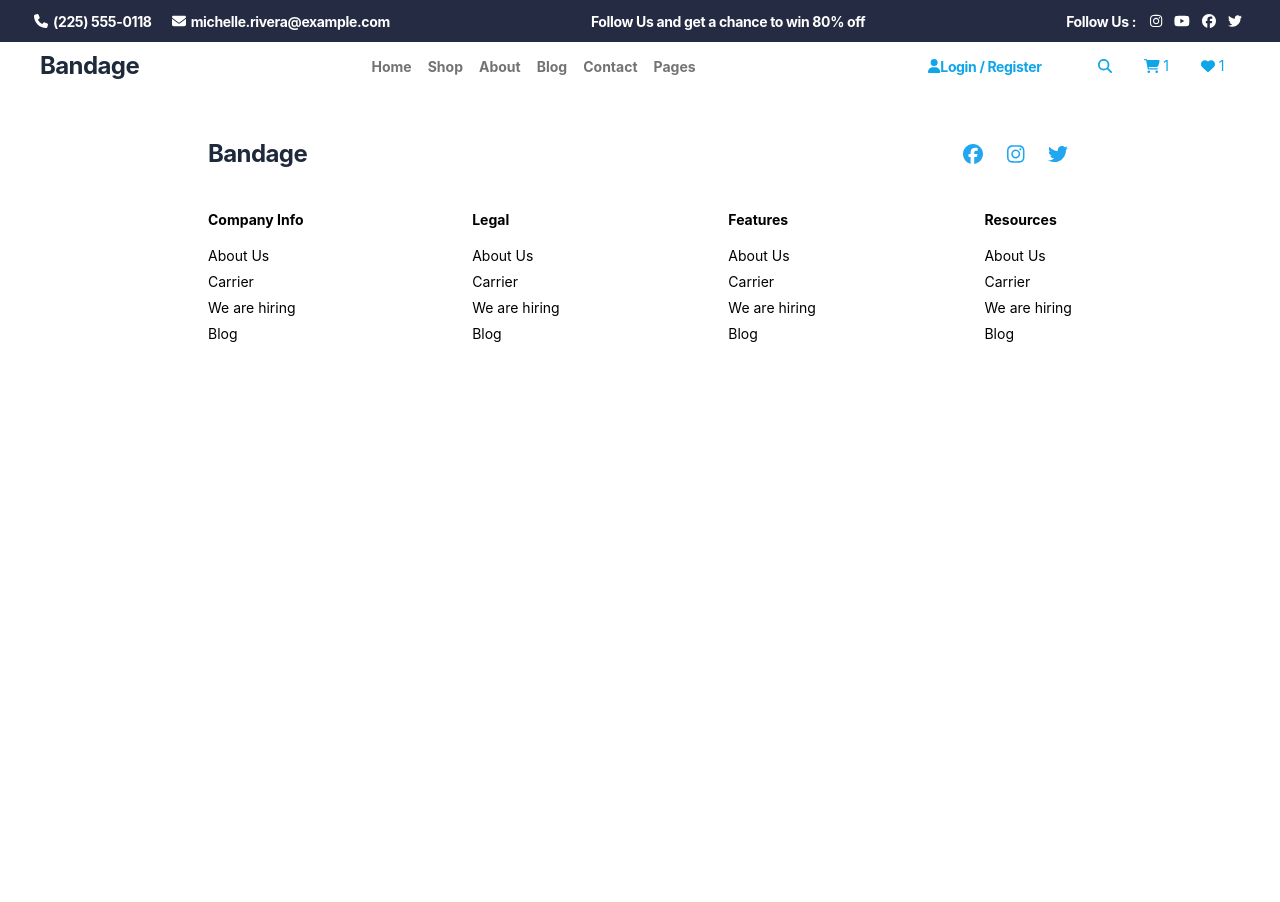
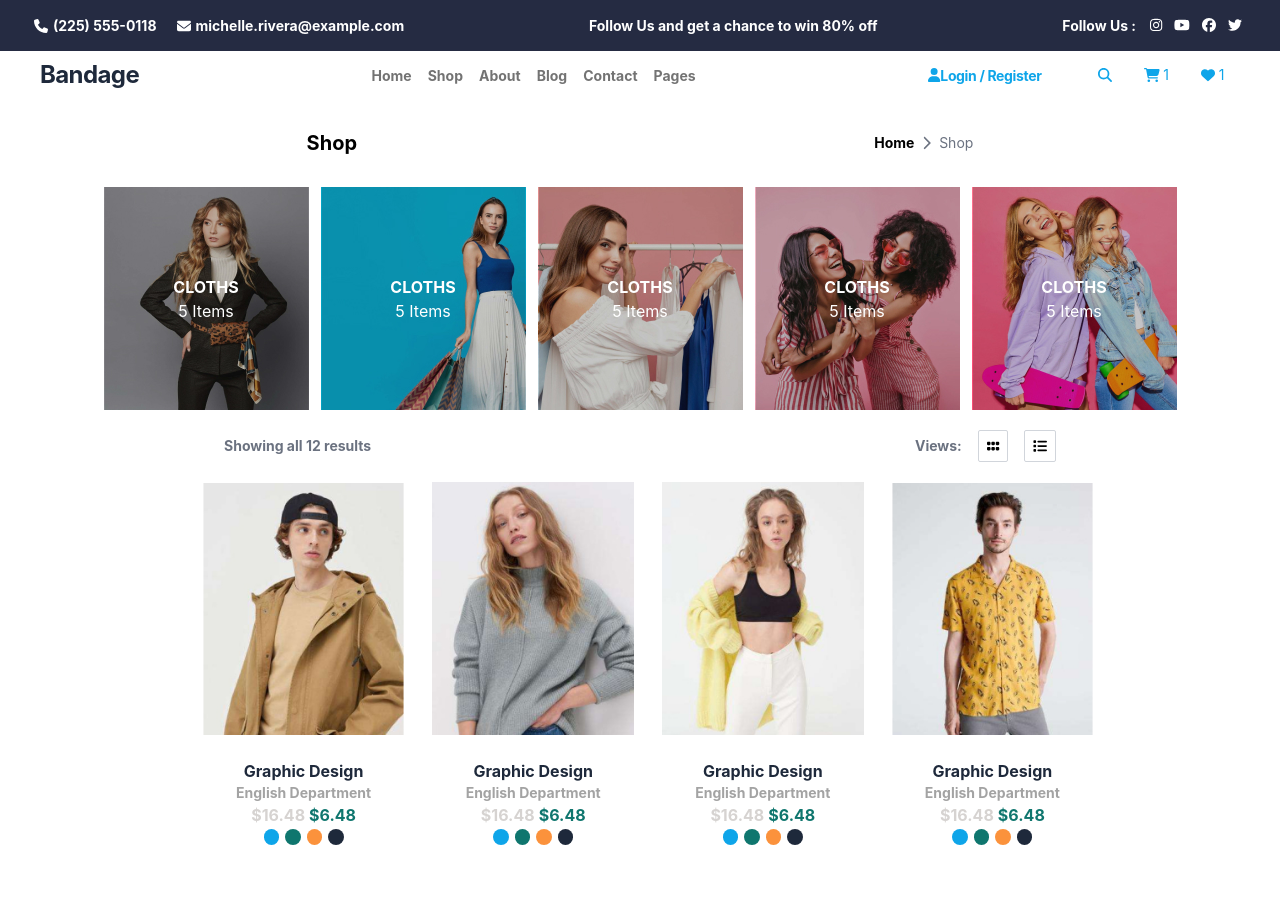
Before and after one commit to hazaldogan/E-commerceWebsites, a React (Create React App) app in the folder e-commerce/: page /product-list in a window 1280 px wide. Shown: the top 902 px of the page. Before the commit the page ends 800 px from the top, so only its background shows below. Built offline with nearby package versions, Linux system fonts and the light colour scheme.

Commit message:
refactor

```diff
--- a/e-commerce/src/assets/imageData.js
+++ b/e-commerce/src/assets/imageData.js
@@ -17,6 +17,29 @@ import wintercouple from "./asian-woman-man-with-winter-clothes1.jpg";
 import featured1 from "./featured/featured1.jpg";
 import featured2 from "./featured/featured2.jpg";
 import featured3 from "./featured/featured3.jpg";
+import productcat1 from "./productscategory/productcat1.jpg";
+import productcat2 from "./productscategory/productcat2.jpg";
+import productcat3 from "./productscategory/productcat3.jpg";
+import productcat4 from "./productscategory/productcat4.jpg";
+import productcat5 from "./productscategory/productcat5.jpg";
+import productList1 from "./productlist/product1.jpg";
+import productList2 from "./productlist/product2.jpg";
+import productList3 from "./productlist/product3.jpg";
+import productList4 from "./productlist/product4.jpg";
+import productList5 from "./productlist/product5.jpg";
+import productList6 from "./productlist/product6.jpg";
+import productList7 from "./productlist/product7.jpg";
+import productList8 from "./productlist/product8.jpg";
+import productList9 from "./productlist/product9.jpg";
+import productList10 from "./productlist/product10.jpg";
+import productList11 from "./productlist/product11.jpg";
+import productList12 from "./productlist/product12.jpg";
+import logo1 from "./logos/logo1.jpg";
+import logo2 from "./logos/logo2.jpg";
+import logo3 from "./logos/logo3.jpg";
+import logo4 from "./logos/logo4.jpg";
+import logo5 from "./logos/logo5.jpg";
+import logo6 from "./logos/logo6.jpg";
 
 export const imageData = {
   slider: [slider1, slider2],
@@ -34,4 +57,26 @@ export const imageData = {
   sliderproduct: [sliderproduct],
   wintercouple,
   featured: [featured1, featured2, featured3],
+  productcategories: [
+    productcat1,
+    productcat2,
+    productcat3,
+    productcat4,
+    productcat5,
+  ],
+  productListDetail: [
+    productList1,
+    productList2,
+    productList3,
+    productList4,
+    productList5,
+    productList6,
+    productList7,
+    productList8,
+    productList9,
+    productList10,
+    productList11,
+    productList12,
+  ],
+  logos: [logo1, logo2, logo3, logo4, logo5, logo6],
 };
--- /dev/null
+++ b/e-commerce/src/components/shop/Pagination.js
@@ -0,0 +1 @@
+export default function Pagination() {}
--- a/e-commerce/src/data.js
+++ b/e-commerce/src/data.js
@@ -179,4 +179,195 @@ export const data = {
       image: imageData.featured[2],
     },
   ],
+  productcategories: [
+    {
+      title: "CLOTHS",
+      items: "5 Items",
+      image: imageData.productcategories[0],
+    },
+    {
+      title: "CLOTHS",
+      items: "5 Items",
+      image: imageData.productcategories[1],
+    },
+    {
+      title: "CLOTHS",
+      items: "5 Items",
+      image: imageData.productcategories[2],
+    },
+    {
+      title: "CLOTHS",
+      items: "5 Items",
+      image: imageData.productcategories[3],
+    },
+    {
+      title: "CLOTHS",
+      items: "5 Items",
+      image: imageData.productcategories[4],
+    },
+  ],
+  productListOption: [
+    "Popularity",
+    "Most Reviewed",
+    "Cheapest",
+    "The Most expensive",
+  ],
+  productListDetail: [
+    {
+      name: "Graphic Design",
+      description: "English Department",
+      price: "$16.48",
+      discountPrice: "$6.48",
+      image: imageData.productListDetail[0],
+      colors: [
+        "w-4 h-4 bg-sky-500 rounded-full",
+        "w-4 h-4 bg-teal-700 rounded-full",
+        "w-4 h-4 bg-orange-400 rounded-full",
+        "w-4 h-4 bg-slate-800 rounded-full",
+      ],
+    },
+    {
+      name: "Graphic Design",
+      description: "English Department",
+      price: "$16.48",
+      discountPrice: "$6.48",
+      image: imageData.productListDetail[1],
+      colors: [
+        "w-4 h-4 bg-sky-500 rounded-full",
+        "w-4 h-4 bg-teal-700 rounded-full",
+        "w-4 h-4 bg-orange-400 rounded-full",
+        "w-4 h-4 bg-slate-800 rounded-full",
+      ],
+    },
+    {
+      name: "Graphic Design",
+      description: "English Department",
+      price: "$16.48",
+      discountPrice: "$6.48",
+      image: imageData.productListDetail[2],
+      colors: [
+        "w-4 h-4 bg-sky-500 rounded-full",
+        "w-4 h-4 bg-teal-700 rounded-full",
+        "w-4 h-4 bg-orange-400 rounded-full",
+        "w-4 h-4 bg-slate-800 rounded-full",
+      ],
+    },
+    {
+      name: "Graphic Design",
+      description: "English Department",
+      price: "$16.48",
+      discountPrice: "$6.48",
+      image: imageData.productListDetail[3],
+      colors: [
+        "w-4 h-4 bg-sky-500 rounded-full",
+        "w-4 h-4 bg-teal-700 rounded-full",
+        "w-4 h-4 bg-orange-400 rounded-full",
+        "w-4 h-4 bg-slate-800 rounded-full",
+      ],
+    },
+    {
+      name: "Graphic Design",
+      description: "English Department",
+      price: "$16.48",
+      discountPrice: "$6.48",
+      image: imageData.productListDetail[4],
+      colors: [
+        "w-4 h-4 bg-sky-500 rounded-full",
+        "w-4 h-4 bg-teal-700 rounded-full",
+        "w-4 h-4 bg-orange-400 rounded-full",
+        "w-4 h-4 bg-slate-800 rounded-full",
+      ],
+    },
+    {
+      name: "Graphic Design",
+      description: "English Department",
+      price: "$16.48",
+      discountPrice: "$6.48",
+      image: imageData.productListDetail[5],
+      colors: [
+        "w-4 h-4 bg-sky-500 rounded-full",
+        "w-4 h-4 bg-teal-700 rounded-full",
+        "w-4 h-4 bg-orange-400 rounded-full",
+        "w-4 h-4 bg-slate-800 rounded-full",
+      ],
+    },
+    {
+      name: "Graphic Design",
+      description: "English Department",
+      price: "$16.48",
+      discountPrice: "$6.48",
+      image: imageData.productListDetail[6],
+      colors: [
+        "w-4 h-4 bg-sky-500 rounded-full",
+        "w-4 h-4 bg-teal-700 rounded-full",
+        "w-4 h-4 bg-orange-400 rounded-full",
+        "w-4 h-4 bg-slate-800 rounded-full",
+      ],
+    },
+    {
+      name: "Graphic Design",
+      description: "English Department",
+      price: "$16.48",
+      discountPrice: "$6.48",
+      image: imageData.productListDetail[7],
+      colors: [
+        "w-4 h-4 bg-sky-500 rounded-full",
+        "w-4 h-4 bg-teal-700 rounded-full",
+        "w-4 h-4 bg-orange-400 rounded-full",
+        "w-4 h-4 bg-slate-800 rounded-full",
+      ],
+    },
+    {
+      name: "Graphic Design",
+      description: "English Department",
+      price: "$16.48",
+      discountPrice: "$6.48",
+      image: imageData.productListDetail[8],
+      colors: [
+        "w-4 h-4 bg-sky-500 rounded-full",
+        "w-4 h-4 bg-teal-700 rounded-full",
+        "w-4 h-4 bg-orange-400 rounded-full",
+        "w-4 h-4 bg-slate-800 rounded-full",
+      ],
+    },
+    {
+      name: "Graphic Design",
+      description: "English Department",
+      price: "$16.48",
+      discountPrice: "$6.48",
+      image: imageData.productListDetail[9],
+      colors: [
+        "w-4 h-4 bg-sky-500 rounded-full",
+        "w-4 h-4 bg-teal-700 rounded-full",
+        "w-4 h-4 bg-orange-400 rounded-full",
+        "w-4 h-4 bg-slate-800 rounded-full",
+      ],
+    },
+    {
+      name: "Graphic Design",
+      description: "English Department",
+      price: "$16.48",
+      discountPrice: "$6.48",
+      image: imageData.productListDetail[10],
+      colors: [
+        "w-4 h-4 bg-sky-500 rounded-full",
+        "w-4 h-4 bg-teal-700 rounded-full",
+        "w-4 h-4 bg-orange-400 rounded-full",
+        "w-4 h-4 bg-slate-800 rounded-full",
+      ],
+    },
+    {
+      name: "Graphic Design",
+      description: "English Department",
+      price: "$16.48",
+      discountPrice: "$6.48",
+      image: imageData.productListDetail[11],
+      colors: [
+        "w-4 h-4 bg-sky-500 rounded-full",
+        "w-4 h-4 bg-teal-700 rounded-full",
+        "w-4 h-4 bg-orange-400 rounded-full",
+        "w-4 h-4 bg-slate-800 rounded-full",
+      ],
+    },
+  ],
 };
--- a/e-commerce/src/layouts/Footer.js
+++ b/e-commerce/src/layouts/Footer.js
@@ -13,24 +13,30 @@ export default function Footer() {
           Bandage
         </h2>
         <div className="flex gap-4">
+          <a href="https://www.facebook.com/">
             <FontAwesomeIcon
               icon={faFacebook}
               size="lg"
               color="#23A6F0"
               className="p-1"
             />
+          </a>
+          <a href="https://www.instagram.com/">
             <FontAwesomeIcon
               icon={faInstagram}
               size="lg"
               color="#23A6F0"
               className="p-1"
             />
+          </a>
+          <a href="https://www.twitter.com/">
             <FontAwesomeIcon
               icon={faTwitter}
               size="lg"
               color="#23A6F0"
               className="p-1"
             />
+          </a>
         </div>
       </div>
       <div className="flex text-start justify-between mt-8 text-sm">
@@ -70,6 +76,29 @@ export default function Footer() {
             <a href="#">Blog</a>
           </div>
         </div>
+        <div className="flex flex-col gap-4">
+          <h5 className="text-slate-800 text-base font-bold leading-normal tracking-tight">
+            Get in Touch
+          </h5>
+          <div className="flex flex-col items-start">
+            <div className="flex items-center">
+              <input
+                type="text"
+                placeholder="Your Email"
+                className="p-3 border rounded-l-md text-neutral-500 bg-stone-50 "
+              />
+              <button className="py-3 px-6 border border-neutral-200 bg-[#23A6F0] text-white rounded-r-md">
+                Subscribe
+              </button>
+            </div>
+            <p className="text-neutral-500 text-xs ">Lore imp sum dolor Amit</p>
+          </div>
+        </div>
+      </div>
+      <div className="mt-14 flex items-center">
+        <p className="text-neutral-500 text-sm font-bold">
+          Made With Love By Finland All Right Reserved
+        </p>
       </div>
     </div>
   );
--- a/e-commerce/src/layouts/Header.js
+++ b/e-commerce/src/layouts/Header.js
@@ -22,31 +22,33 @@ export default function Header() {
         <div className="flex flex-wrap">
           <div className="text-white items-center  p-2.5 gap-[5px] flex">
             <FontAwesomeIcon icon={faPhone} size="sm" />
-            <h6 className="text-sm font-bold leading-normal tracking-tight">
-              (225) 555-0118
-            </h6>
+            <h6 className="text-sm font-bold">(225) 555-0118</h6>
           </div>
           <div className="text-white items-center  p-2.5 gap-[5px] flex">
             <FontAwesomeIcon icon={faEnvelope} size="sm" />
-            <h6 className="text-sm font-bold leading-normal tracking-tight">
-              michelle.rivera@example.com
-            </h6>
+            <h6 className="text-sm font-bold">michelle.rivera@example.com</h6>
           </div>
         </div>
         <div className="p-2.5">
-          <h6 className="text-white text-sm font-bold leading-normal tracking-tight">
+          <h6 className="text-white text-sm font-bold">
             Follow Us and get a chance to win 80% off
           </h6>
         </div>
-        <div className="text-white items-center justify-start p-2.5 gap-2.5 flex">
-          <h6 className="text-sm font-bold leading-normal tracking-tight">
-            Follow Us :
-          </h6>
-          <div className="items-center justify-start gap-1 flex flex-wrap">
-            <FontAwesomeIcon icon={faInstagram} size="sm" className="p-1" />
-            <FontAwesomeIcon icon={faYoutube} size="sm" className="p-1" />
-            <FontAwesomeIcon icon={faFacebook} size="sm" className="p-1" />
-            <FontAwesomeIcon icon={faTwitter} size="sm" className="p-1" />
+        <div className="text-white items-center p-2.5 gap-2.5 flex">
+          <h6 className="text-sm font-bold">Follow Us :</h6>
+          <div className="items-center pt-1 gap-1 flex flex-wrap">
+            <a href="https://www.instagram.com/">
+              <FontAwesomeIcon icon={faInstagram} size="sm" className="p-1" />
+            </a>
+            <a href="https://www.youtube.com/">
+              <FontAwesomeIcon icon={faYoutube} size="sm" className="p-1" />
+            </a>
+            <a href="https://www.facebook.com/">
+              <FontAwesomeIcon icon={faFacebook} size="sm" className="p-1" />
+            </a>
+            <a href="https://www.twitter.com/">
+              <FontAwesomeIcon icon={faTwitter} size="sm" className="p-1" />
+            </a>
           </div>
         </div>
       </div>
@@ -59,7 +61,7 @@ export default function Header() {
         <nav className="justify-start items-start gap-4 flex ">
           {[
             ["Home", "/"],
-            ["Shop", "/shop"],
+            ["Shop", "/product-list"],
             ["About", "/about"],
             ["Blog", "/blog"],
             ["Contact", "/contact"],
--- a/e-commerce/src/layouts/Main.js
+++ b/e-commerce/src/layouts/Main.js
@@ -1,4 +1,5 @@
 import Home from "../pages/Home";
+import ProductList from "../pages/ProductList";
 import { Switch, Route } from "react-router-dom";
 
 export default function Main() {
@@ -8,6 +9,9 @@ export default function Main() {
         <Route exact path="/">
           <Home />
         </Route>
+        <Route exact path="/product-list">
+          <ProductList />
+        </Route>
       </Switch>
     </div>
   );
```
Lines whose indentation alone changed are shown as unchanged.
